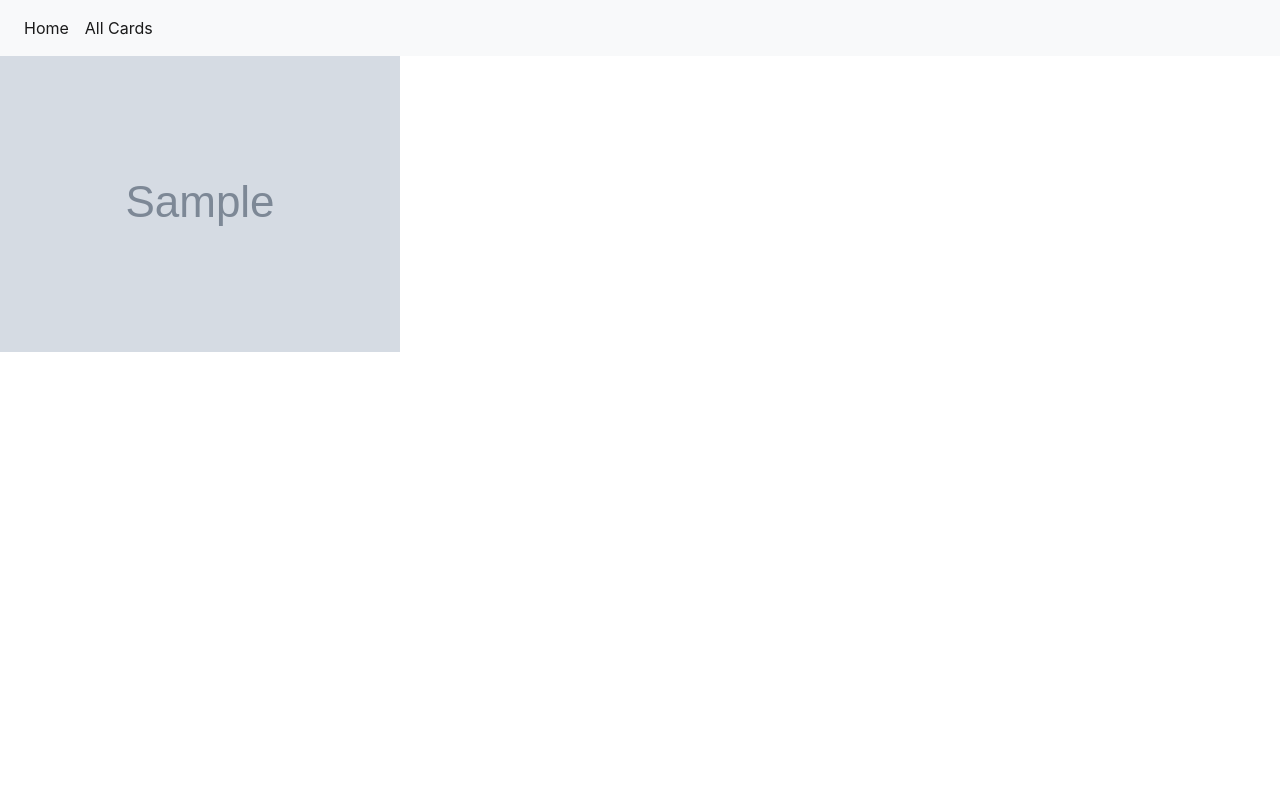
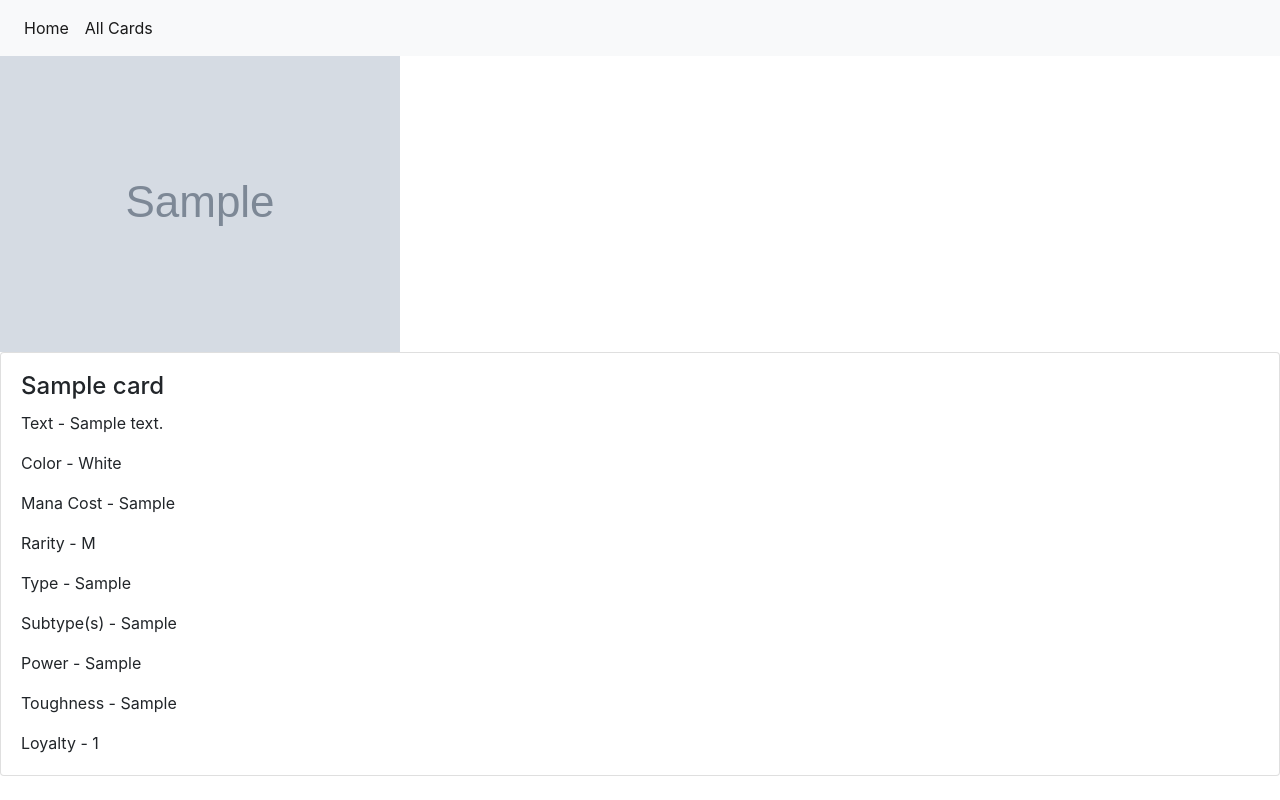
Before and after one commit to maxawolff/mtg-deckbuilder, a Django app: a page that uses deckbuilder/deckbuilder/templates/card/card_detail_view.html in a window 1280 px wide. Run offline with Django 3.2, Linux system fonts and the light colour scheme; tables that the repository leaves empty hold one stand-in row (values such as "Sample post"); grey boxes marked "Sample" are stand-in pictures; some libraries are stand-ins or nearby versions.

Commit message:
added more details about the card to the card detial view

```diff
--- a/deckbuilder/deckbuilder/templates/card/card_detail_view.html
+++ b/deckbuilder/deckbuilder/templates/card/card_detail_view.html
@@ -2,4 +2,26 @@
 
 {% block content %}
     <img src="{{ card.image}}">
+    <div class="card">
+        <div class="card-body">
+            <h4 class="card-title">{{ card.name }}</h4>
+            <p class="card-text">Text - {{ card.card_text }}</p>
+            <p class="card-text">Color - {{ card.colors }}</p>
+            <p class="card-text">Mana Cost - {{ card.mana_cost }}</p>
+            <p class="card-text">Rarity - {{ card.rarity }}</p>
+            <p class="card-text">Type - {{ card.card_type }}</p>
+            {% if card.card_subtypes %}
+            <p class="card-text">Subtype(s) - {{ card.card_subtypes }}</p>
+            {% endif %}
+            {% if card.power %}
+                <p class="card-text">Power - {{ card.power }}</p>
+            {% endif %}
+            {% if card.toughness %}
+                <p class="card-text">Toughness - {{ card.toughness }}</p>
+            {% endif %}
+            {% if card.loyalty %}
+                <p class="card-text">Loyalty - {{ card.loyalty }}</p>
+            {% endif %}
+        </div>
+    </div>
 {% endblock %}
```
